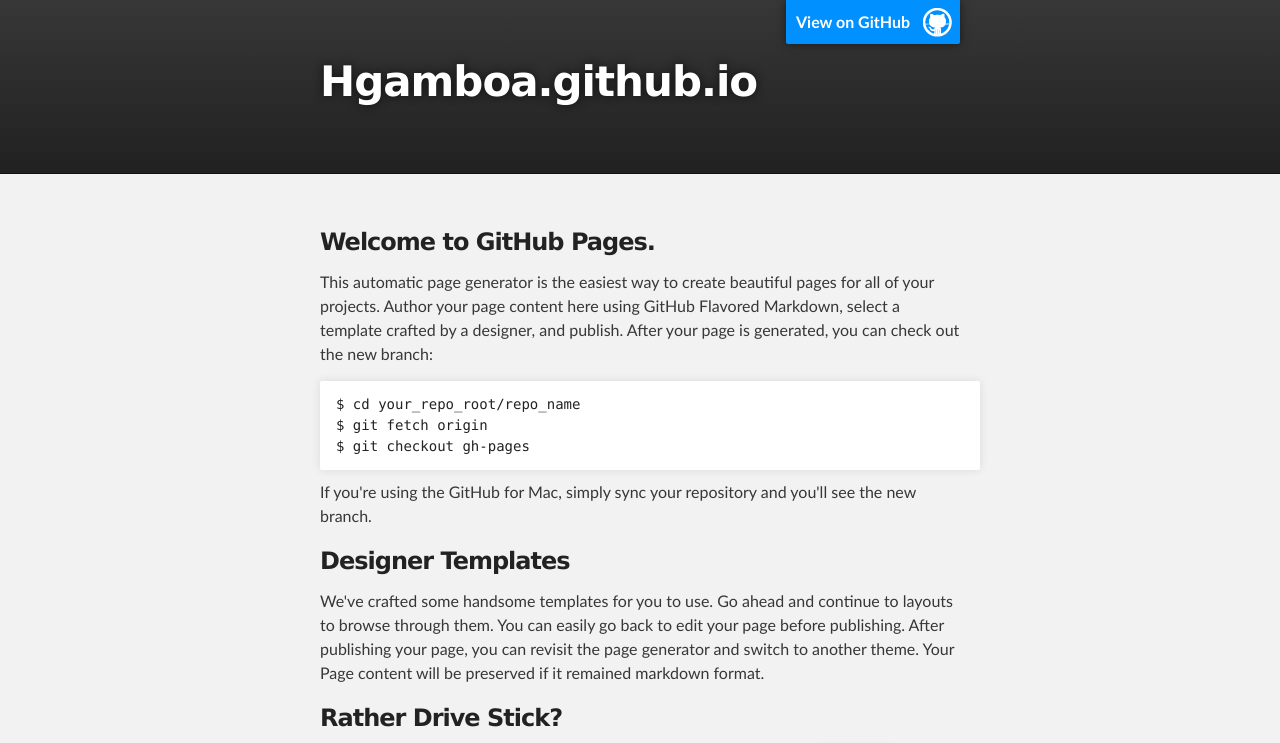
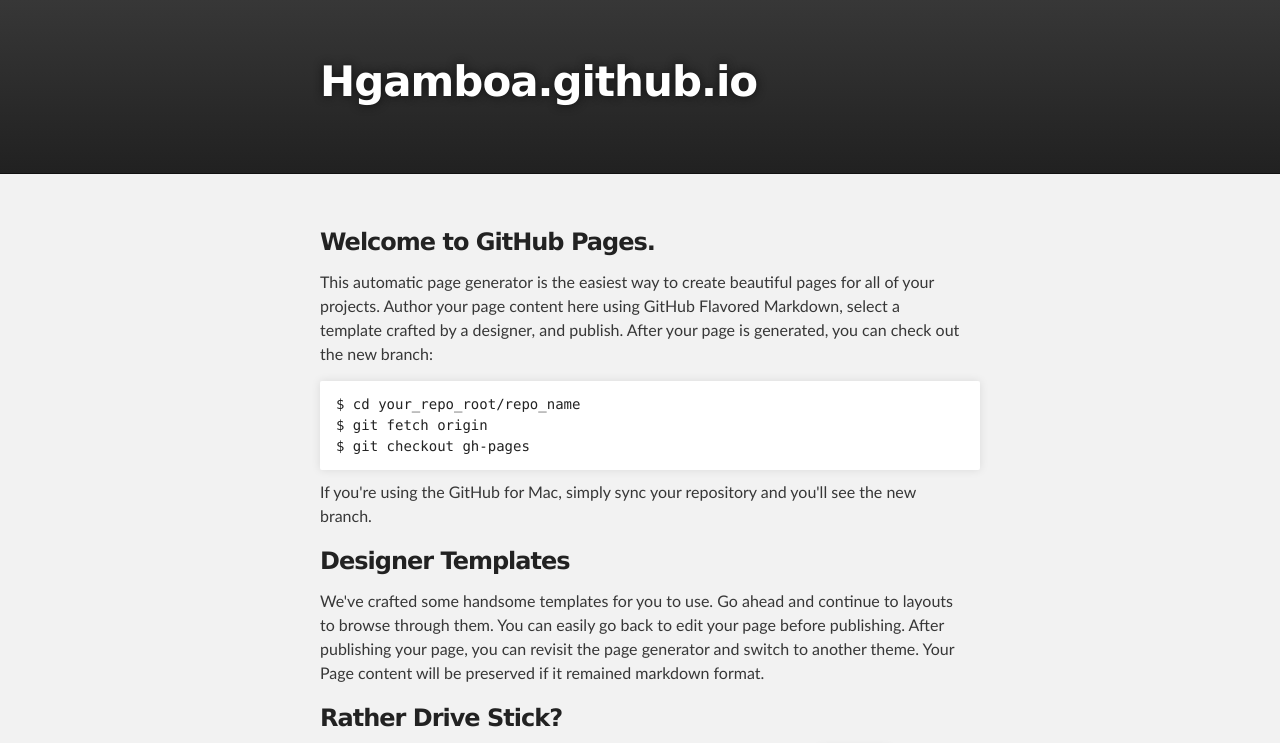
Before and after one commit to hgamboa/hgamboa.github.io, a plain HTML site: page index.html in a window 1280 px wide. Shown: the top 743 px of the page. Drawn offline with Linux system fonts and the light colour scheme.

Commit message:
Update index.html

```diff
--- a/index.html
+++ b/index.html
@@ -16,7 +16,7 @@
     <!-- HEADER -->
     <div id="header_wrap" class="outer">
         <header class="inner">
-          <a id="forkme_banner" href="https://github.com/hgamboa">View on GitHub</a>
+          <!--<a id="forkme_banner" href="https://github.com/hgamboa">View on GitHub</a>-->
 
           <h1 id="project_title">Hgamboa.github.io</h1>
           <h2 id="project_tagline"></h2>
```
